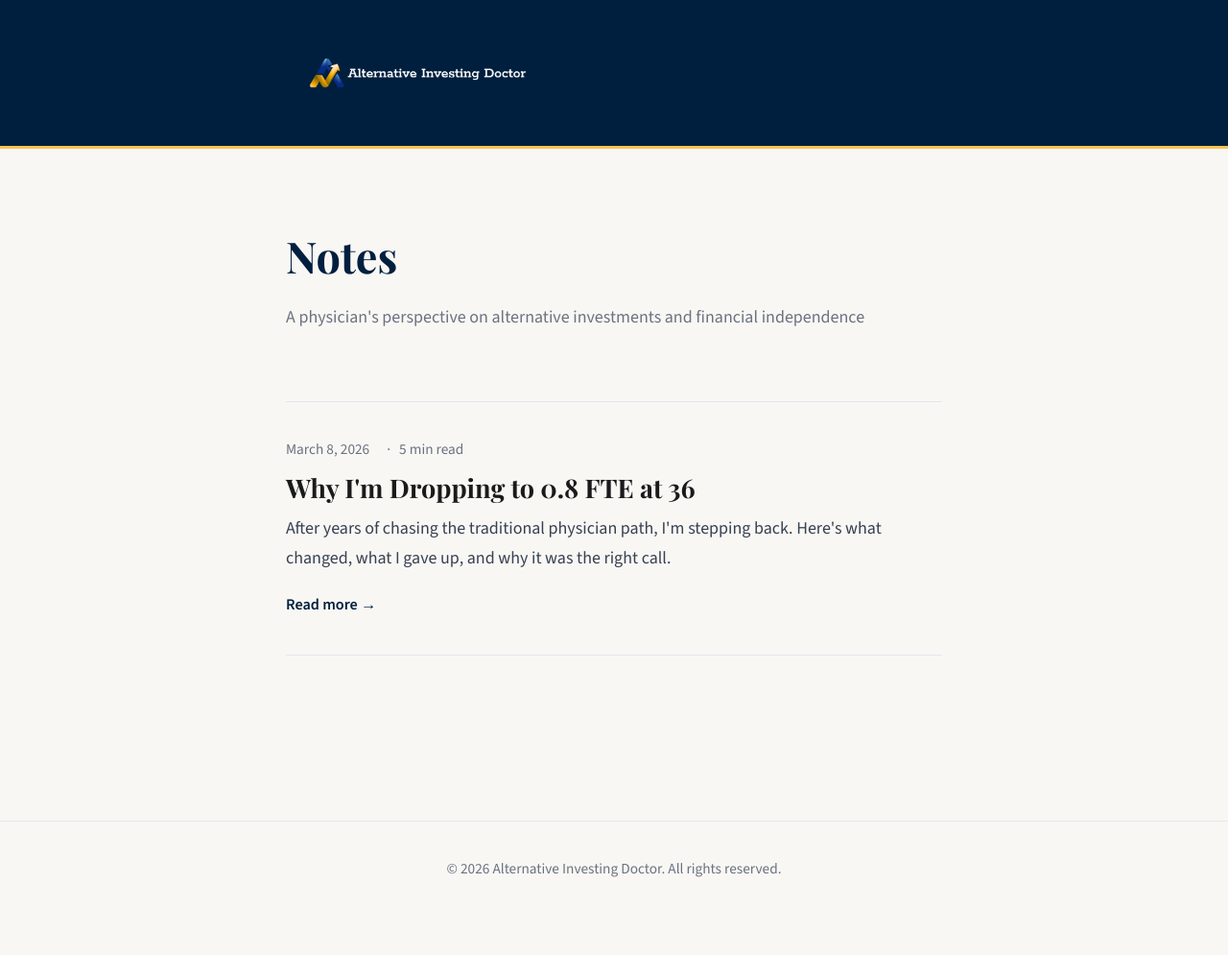
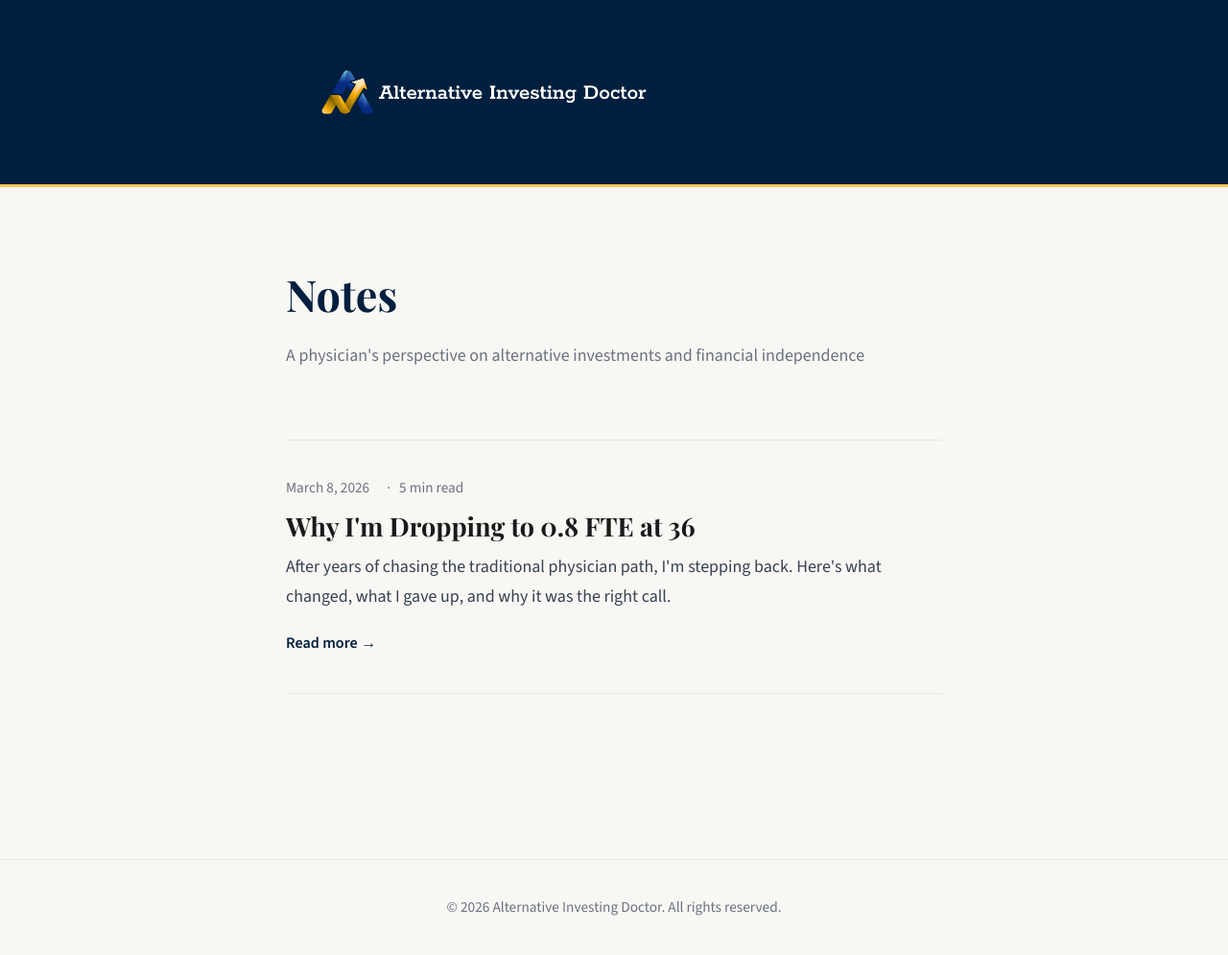
Before and after one commit to kagroshans/aid-blog, a Jekyll site: the page built from index.html, in a window 1280 px wide. Shown: the whole page at 96% size. Built offline with Jekyll 4.4.1, drawn with Linux system fonts in a browser that asks for light colours; before the commit the page ends 955 px from its top, so only the background shows below that.

Commit message:
Increase nav logo to 120px, clip overflow to prevent navbar growth
Co-Authored-By: Claude Sonnet 4.6 <noreply@anthropic.com>

```diff
--- a/assets/css/main.css
+++ b/assets/css/main.css
@@ -72,6 +72,7 @@ img {
   border-bottom: 3px solid var(--gold);
   padding: var(--spacing-md) 0;
   background-color: var(--navy);
+  overflow: hidden;
 }
 
 .site-title {
@@ -87,7 +88,7 @@ img {
 }
 
 .site-logo {
-  height: 80px;
+  height: 120px;
   width: auto;
   display: block;
 }
```
